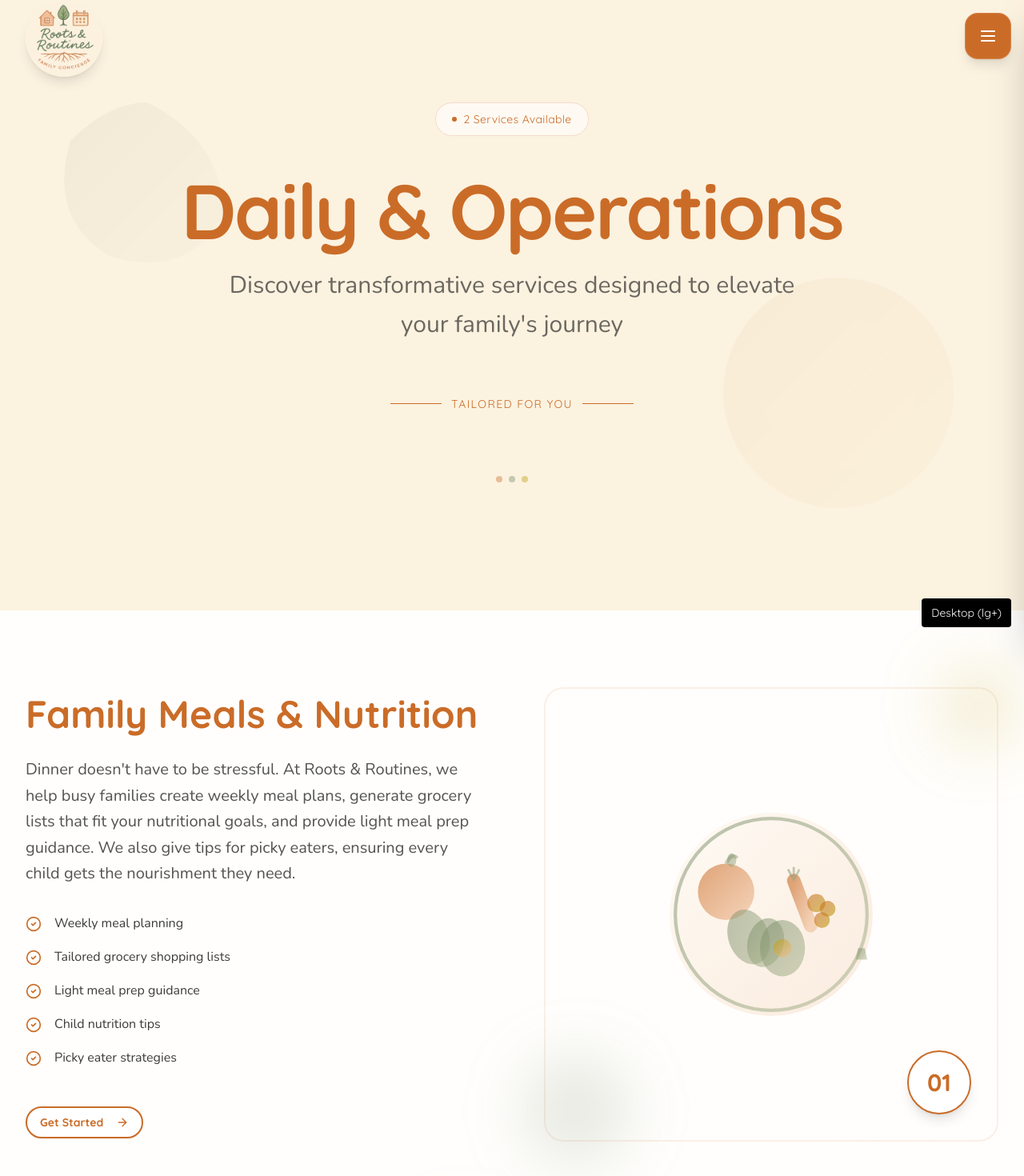
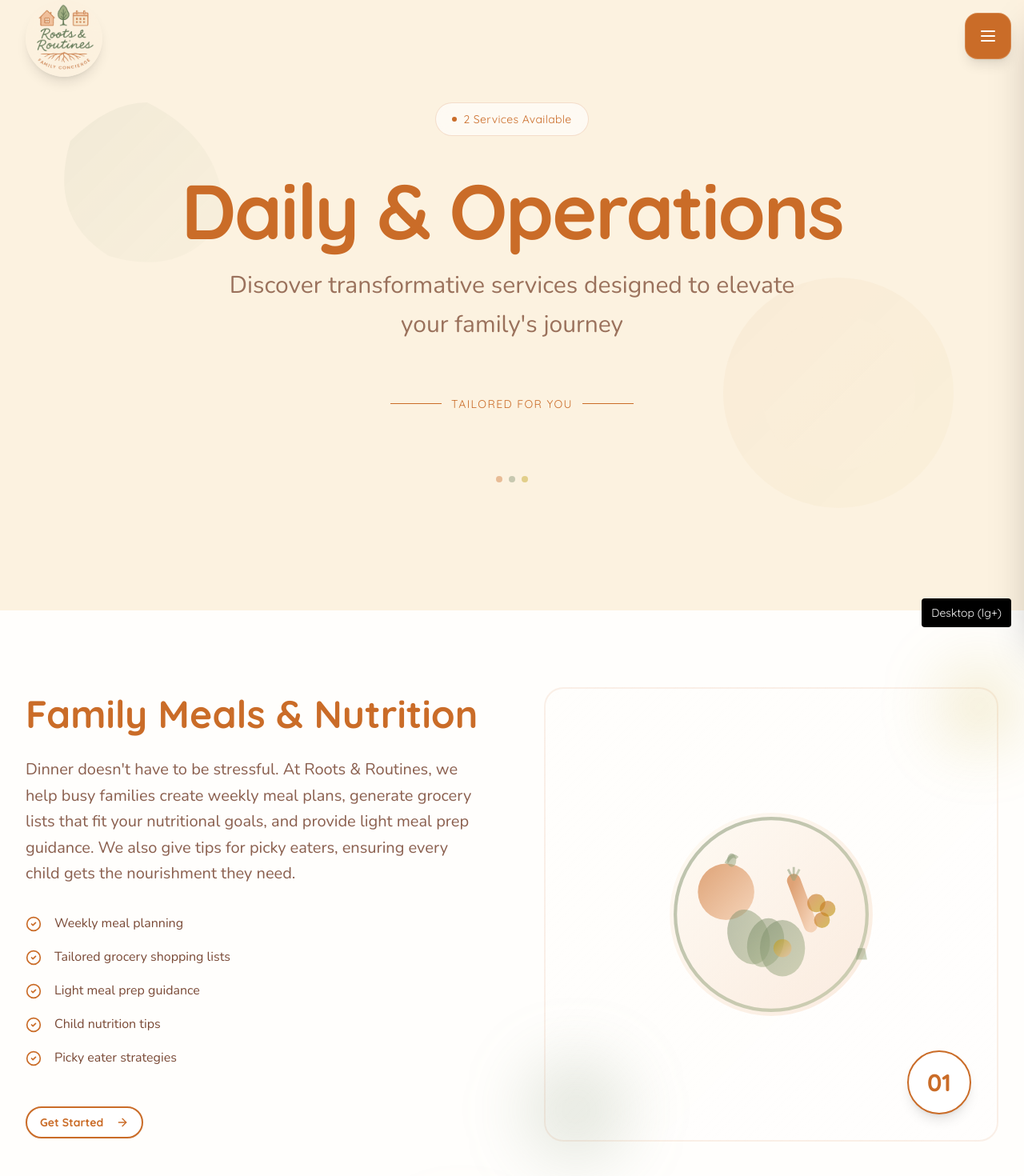
Before and after one commit to kingmadeit/roots-and-routines, a Next.js app: page /services/daily-operations in a window 1280 px wide. Shown: the top 1470 px of the page at 80% size. Built offline with nearby package versions, Linux system fonts and the light colour scheme.

Commit message:
update service category font

```diff
--- a/src/components/ServiceCategoryContent.tsx
+++ b/src/components/ServiceCategoryContent.tsx
@@ -88,7 +88,7 @@ export function ServiceCategoryContent({ services }: ServiceCategoryContentProps
                 <span className={categoryClasses.text}>{categoryName}</span>
               </h1>
 
-              <p className="text-2xl md:text-3xl text-foreground/60 leading-relaxed font-nunito font-light max-w-3xl mx-auto">
+              <p className="text-2xl md:text-3xl text-[#581b04]/60 leading-relaxed font-nunito font-light max-w-3xl mx-auto">
                 Discover transformative services designed to elevate your family&apos;s journey
               </p>
             </div>
@@ -924,7 +924,7 @@ function ServiceCard({
             {service.title}
           </h2>
 
-          <p className="text-xl text-foreground/70 leading-relaxed font-nunito font-light">{service.fullCopy}</p>
+          <p className="text-xl text-[#581b04]/70 leading-relaxed font-nunito font-light">{service.fullCopy}</p>
         </div>
 
         <div className="space-y-4">
@@ -933,7 +933,7 @@ function ServiceCard({
               <div className="flex-shrink-0 mt-1">
                 <CheckCircle2 className={`w-5 h-5 ${categoryClasses.text}`} />
               </div>
-              <p className="text-foreground/80 leading-relaxed flex-1 font-nunito">{feature}</p>
+              <p className="text-[#581b04]/80 leading-relaxed flex-1 font-nunito">{feature}</p>
             </div>
           ))}
         </div>
```
